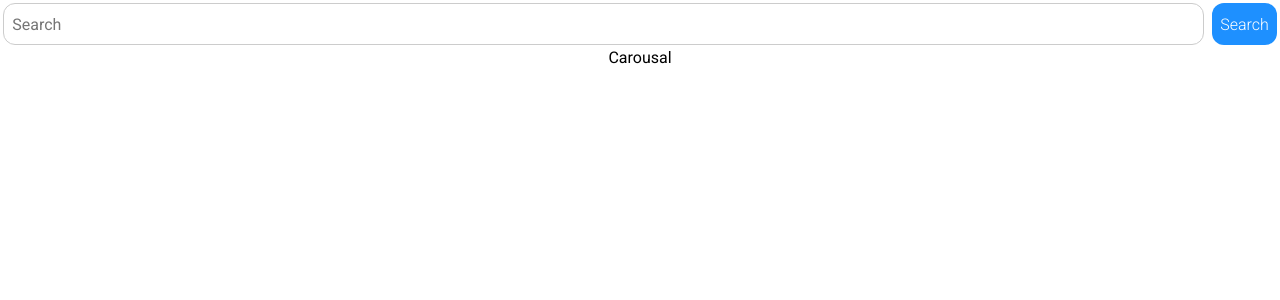
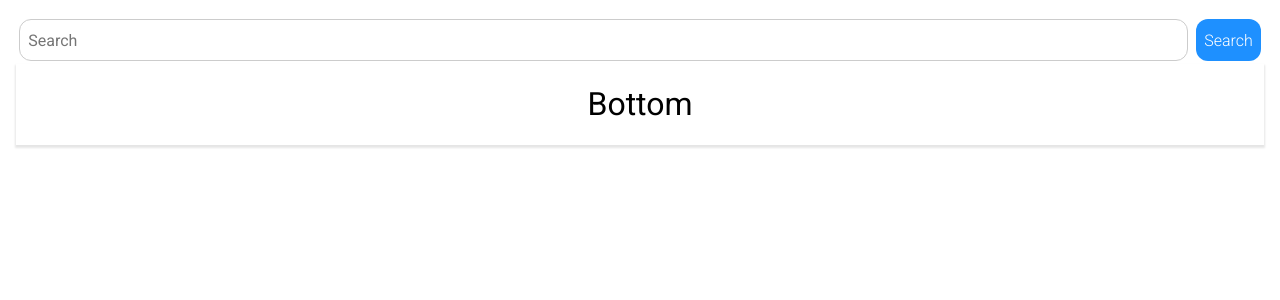
Before and after one commit to LordTejas/E-Commerce-Assestment, a React (Create React App) app in the folder frontend/: page / in a window 1280 px wide. Shown: the top 300 px of the page. Built offline with nearby package versions, Linux system fonts and the light colour scheme.

Commit message:
Feature: Product Search Modal Frontend

```diff
--- a/frontend/package.json
+++ b/frontend/package.json
@@ -6,6 +6,7 @@
     "@testing-library/jest-dom": "^5.16.5",
     "@testing-library/react": "^13.4.0",
     "@testing-library/user-event": "^13.5.0",
+    "axios": "^1.4.0",
     "react": "^18.2.0",
     "react-dom": "^18.2.0",
     "react-scripts": "5.0.1",
--- a/frontend/src/components/SearchBar/SearchBar.css
+++ b/frontend/src/components/SearchBar/SearchBar.css
@@ -1,4 +1,5 @@
 .search-bar {
+    position: relative;
     width: 100%;
     height: 3rem;
     padding: 0.2rem;
@@ -6,3 +7,32 @@
     flex-direction: row;
     gap: 0.5rem;
 }
+
+.suggestions-modal {
+    position: absolute;
+    top: 100%;
+    left: 0;
+    width: 100%;
+    background-color: white;
+    box-shadow: 0px 2px 2px 1px rgba(0, 0, 0, 0.1);
+    z-index: 1;
+    /* Ensure the suggestions modal appears above other content */
+}
+
+.suggestions-modal ul {
+    list-style: none;
+    padding: 0;
+    margin: 0;
+}
+
+.suggestions-modal li {
+    display: flex;
+    align-items: center;
+    padding: 10px;
+}
+
+.suggestions-modal img {
+    width: 40px;
+    height: 40px;
+    margin-right: 10px;
+}
--- a/frontend/src/components/SearchBar/SearchBar.jsx
+++ b/frontend/src/components/SearchBar/SearchBar.jsx
@@ -2,11 +2,34 @@ import "./SearchBar.css";
 import Input from "../Input";
 import Button from "../Button";
 
-const SearchBar = ({ searchText, handleSearchTextChange, handleSearch}) => {
+const SearchBar = ({ searchText, searchResults, handleSearchTextChange, handleSearch }) => {
   return (
     <div className="search-bar">
-      <Input placeholder='Search' value={searchText} onChange={handleSearchTextChange} rounded fullWidth />
-      <Button label="Search" color="white" bgColor="dodgerBlue" onClick={handleSearch} rounded />
+      <Input
+        placeholder="Search"
+        value={searchText}
+        onChange={handleSearchTextChange}
+        rounded
+        fullWidth
+      />
+      <Button
+        label="Search"
+        color="white"
+        bgColor="dodgerBlue"
+        onClick={handleSearch}
+        rounded
+      />
+      <div className="suggestions-modal">
+        <h1>Bottom</h1>
+        <ul>
+          {searchResults.map((product) => (
+            <li key={product.id}>
+              <img src={'/product-placeholder.png'} alt={product.name} />
+              <span>{product.name}</span>
+            </li>
+          ))}
+        </ul>
+      </div>
     </div>
   );
 };
--- a/frontend/src/pages/Home.jsx
+++ b/frontend/src/pages/Home.jsx
@@ -1,30 +1,69 @@
-import React, { useState, useEffect } from 'react';
+import React, { useState, useEffect } from "react";
 import Carousel from "../components/Carousel";
 import SearchBar from "../components/SearchBar/SearchBar";
+import { fetchProducts } from "../utils/search";
 
 const Home = () => {
-
   const [searchText, setSearchText] = useState("");
+  const [isSearching, setIsSearching] = useState(false);
+  const [searchResults, setSearchResults] = useState([]);
+  const [debounceTimeout, setDebounceTimeout] = useState(null);
 
   const handleSearchTextChange = (e) => {
     setSearchText(e.target.value);
+  };
+
+  /**
+   * Debounce Search
+   */
+  useEffect(() => {
+    if (debounceTimeout) {
+      clearTimeout(debounceTimeout);
     }
 
-    const performSearch = () => {
-        console.log(searchText);
+    if (searchText.trim() !== "") {
+      const timeout = setTimeout(() => {
+        performSearch();
+      }, 500);
+
+      setDebounceTimeout(timeout);
+    } else {
+      setSearchResults([]);
+    }
+
+    return () => {
+      clearTimeout(debounceTimeout);
+    };
+  }, [searchText]);
+
+  const performSearch = async (searchText) => {
+    setIsSearching(true);
+
+    try {
+      const products = await fetchProducts(searchText);
+      setSearchResults(products);
+    } catch (err) {
+      console.log(err.message);
+      setSearchResults([]);
+    } finally {
+      setIsSearching(false);
+    }
   };
 
   return (
     <main>
-            <div>
-                <SearchBar searchText={searchText} handleSearchTextChange={handleSearchTextChange} handleSearch={performSearch} />
+      <div style={{padding: '1rem'}}>
+        <SearchBar
+          searchText={searchText}
+          searchResults={searchResults}
+          handleSearchTextChange={handleSearchTextChange}
+          handleSearch={performSearch}
+        />
       </div>
 
       <Carousel />
-
-
     </main>
   );
-}
+};
 
 export default Home;
--- /dev/null
+++ b/frontend/src/utils/search.js
@@ -0,0 +1,17 @@
+import config from '../ipConfig.json';
+import axios from 'axios';
+
+const fetchProducts = async (search) => {
+    const productsUrl = `${config.endpoint}?search=${search}&limit=10`;
+
+    const data = await axios.get(productsUrl);
+
+    if (data.status === 200) {
+        console.log(data.data.products);
+        return data.data;
+    }
+
+    return [];
+}
+
+export {fetchProducts};
```
Also changed, not shown: frontend/public/product-placeholder.png (added), 1 other file (tests, documents, lock files or other folders). Lines whose indentation alone changed are shown as unchanged.
